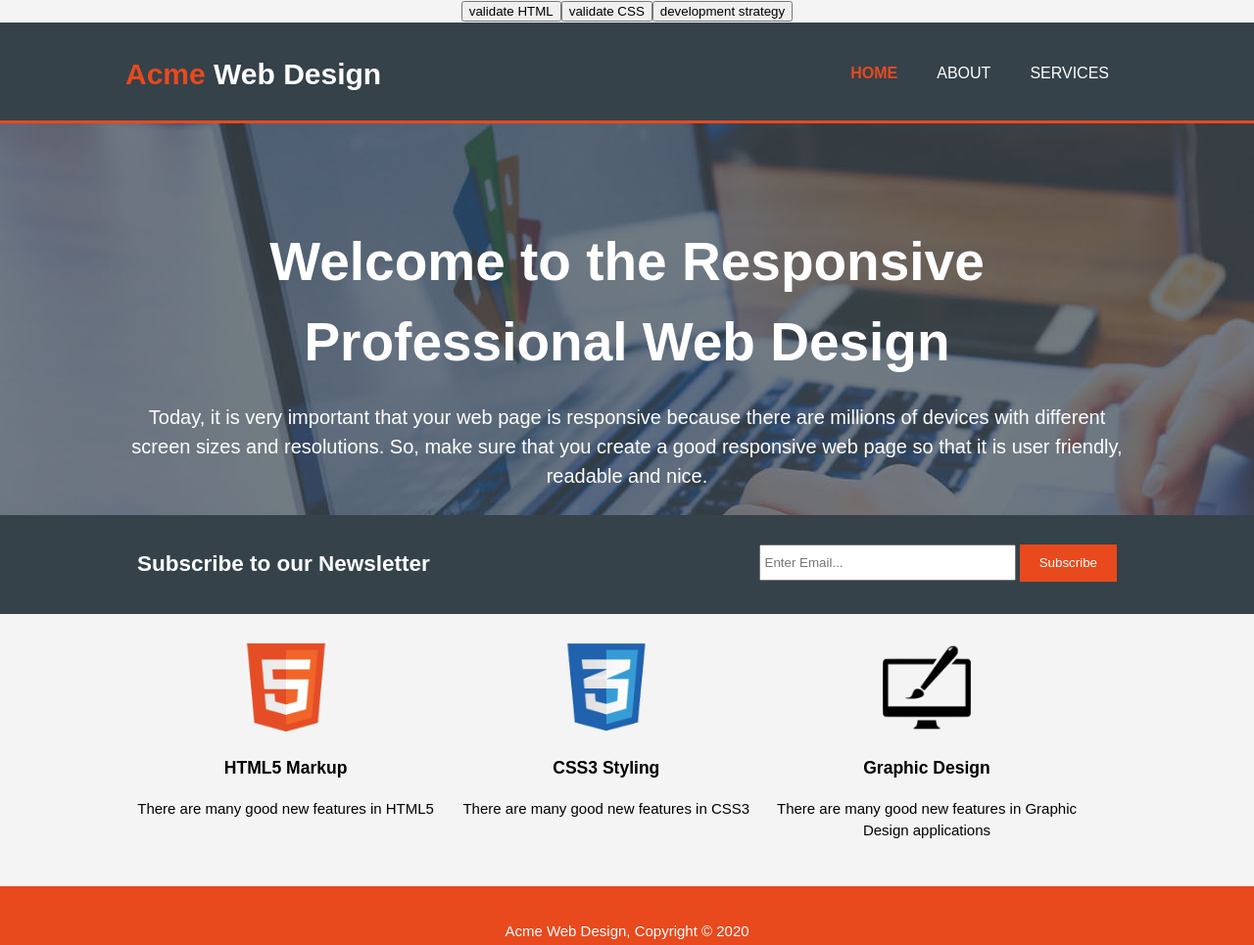
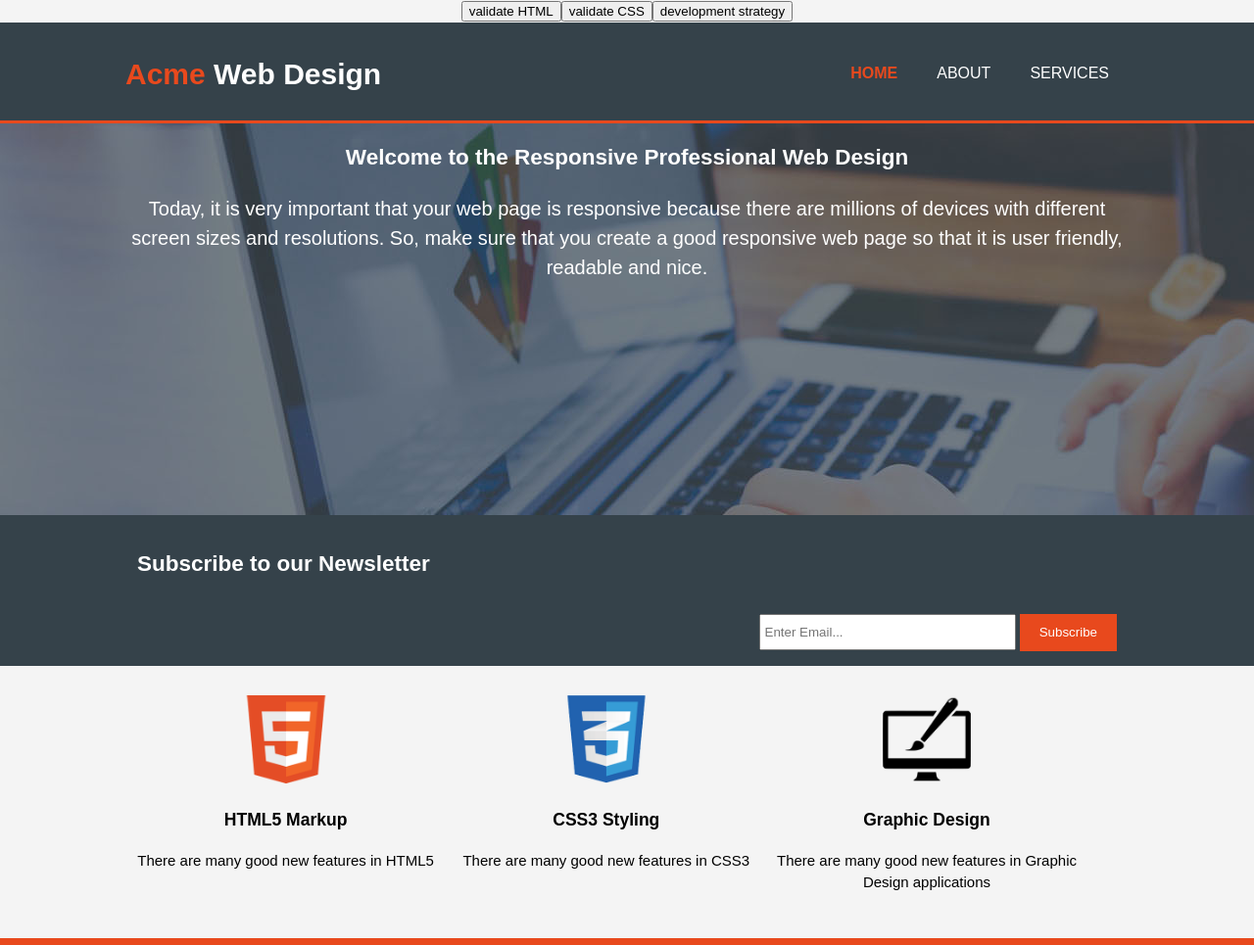
Before and after one commit to Sayed94h/acme-web-design, a plain HTML site: page index.html in a window 1280 px wide. Shown: the top 965 px of the page at 98% size. Drawn offline with Linux system fonts and the light colour scheme.

Commit message:
Update index.html

```diff
--- a/index.html
+++ b/index.html
@@ -34,7 +34,7 @@
 
   <section id="showcase">
     <div class="container">
-      <h1>Welcome to the Responsive Professional Web Design</h1>
+      <h2>Welcome to the Responsive Professional Web Design</h2>
       <p>Today, it is very important that your web page is responsive because there are millions of devices with different screen sizes
         and resolutions. So, make sure that you create a good responsive web page so that it is user friendly, readable and nice.
       </p>
@@ -46,7 +46,7 @@
 
   <section id="newsletter">
     <div class="container">
-      <h1>Subscribe to our Newsletter</h1>
+      <h2>Subscribe to our Newsletter</h2>
       <form>
         <input type="email" placeholder="Enter Email...">
         <button type="submit" class="button_1">Subscribe</button>
```
